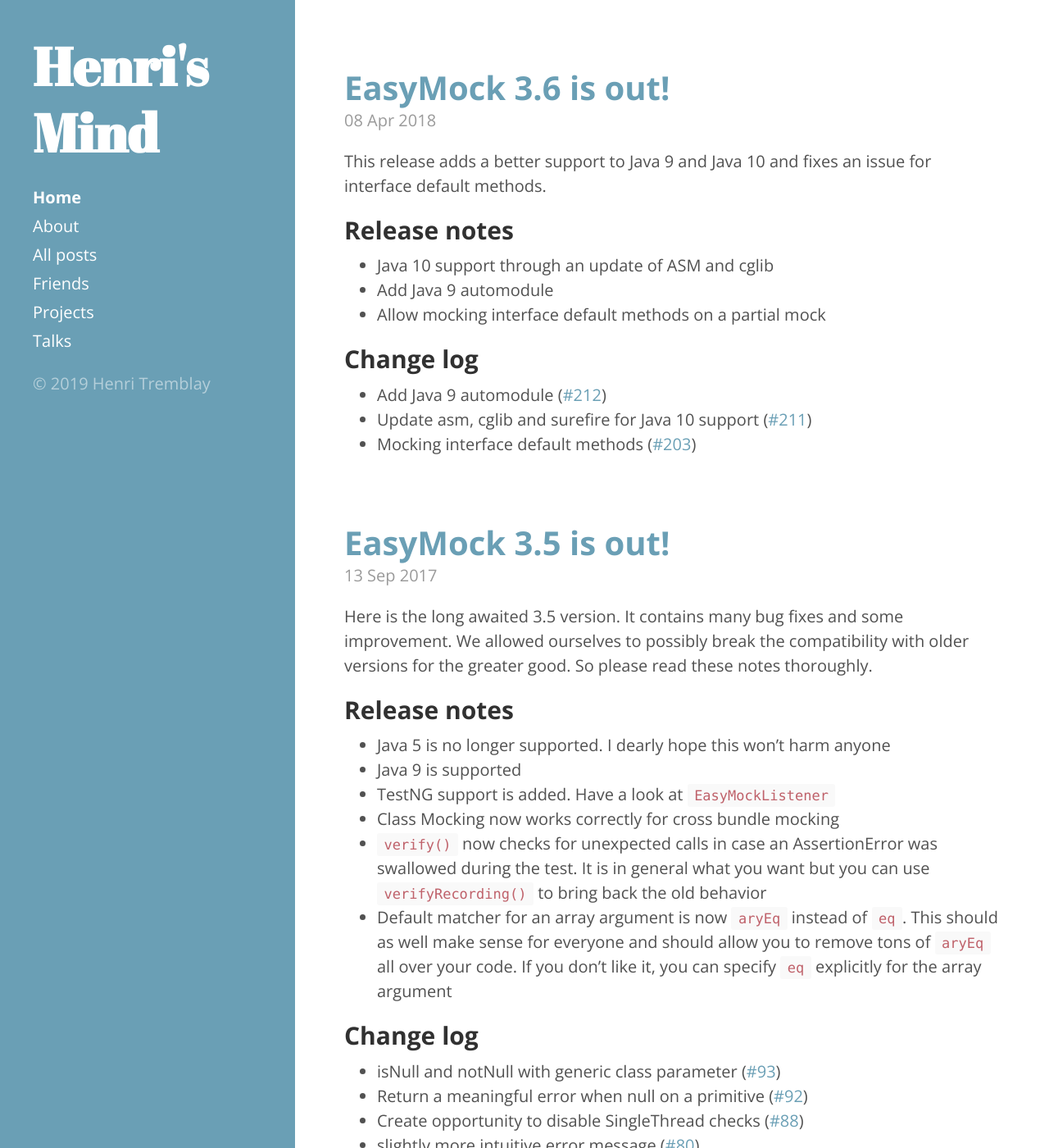
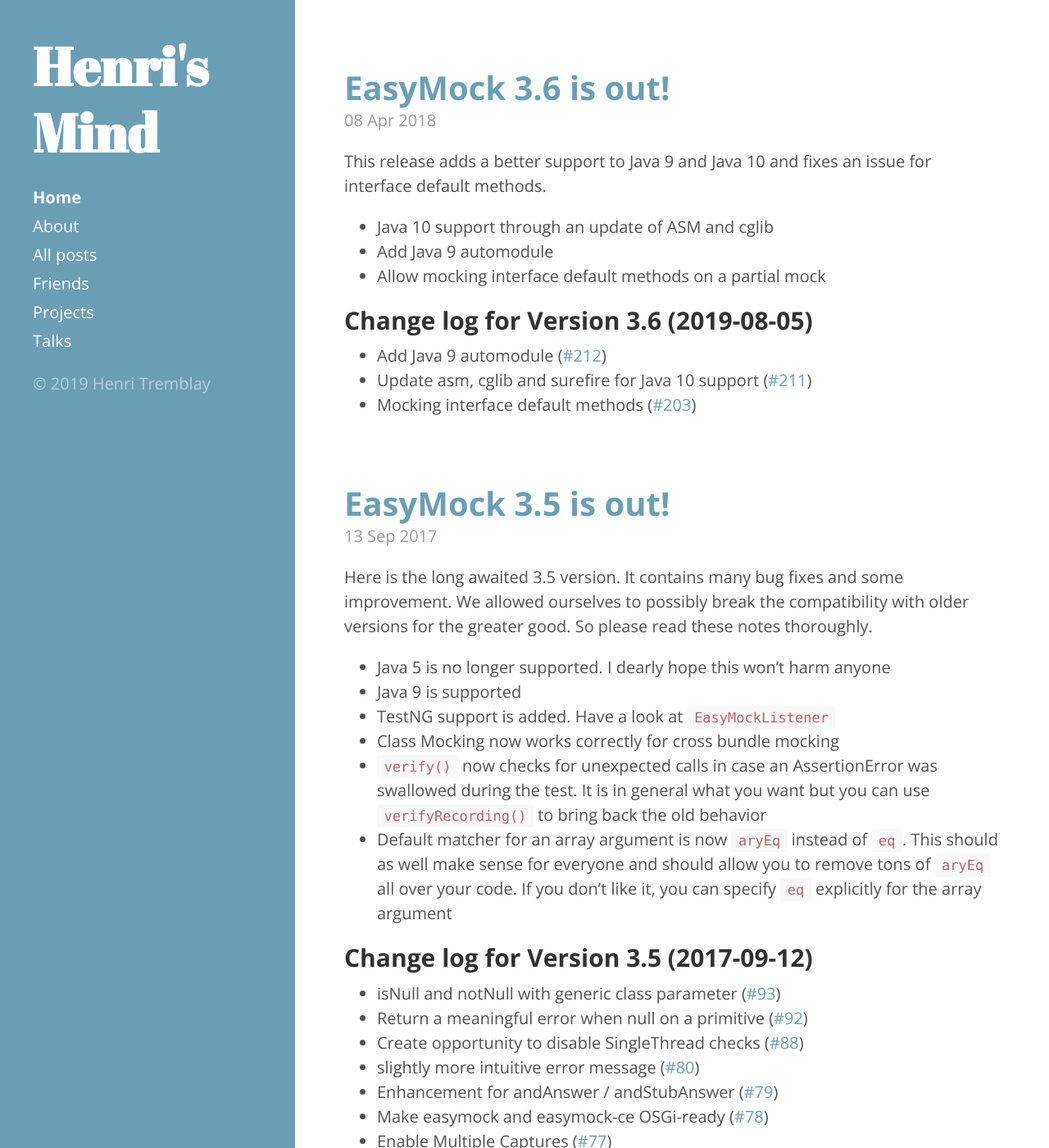
Before and after one commit to henri-tremblay/henri.github.io, a Jekyll site: the page built from index.html, in a window 1280 px wide and 1400 px high, scrolled down 11705 px. Shown: the whole window at 82% size. Built offline with Jekyll 4.4.1, drawn with Linux system fonts in a browser that asks for light colours; the list of posts is cut into pages by our own code.

Commit message:
Change anchor names

```diff
--- a/_posts/2017-09-12-easymock-35-is-out.md
+++ b/_posts/2017-09-12-easymock-35-is-out.md
@@ -10,8 +10,6 @@ tags:
 Here is the long awaited 3.5 version. It contains many bug fixes and some improvement. We allowed ourselves to possibly break
 the compatibility with older versions for the greater good. So please read these notes thoroughly.
 
-Release notes
--------------
 * Java 5 is no longer supported. I dearly hope this won't harm anyone
 * Java 9 is supported
 * TestNG support is added. Have a look at `EasyMockListener`
@@ -22,7 +20,7 @@ what you want but you can use `verifyRecording()` to bring back the old behavior
 allow you to remove tons of `aryEq` all over your code. If you don't like it, you can specify `eq` explicitly for the array
 argument
 
-Change log
+Change log for Version 3.5 (2017-09-12)
 ----------
 * isNull and notNull with generic class parameter ([#93](https://github.com/easymock/easymock/issues/93))
 * Return a meaningful error when null on a primitive ([#92](https://github.com/easymock/easymock/issues/92))
--- a/_posts/2018-04-08-easymock-36-is-out.md
+++ b/_posts/2018-04-08-easymock-36-is-out.md
@@ -9,13 +9,11 @@ tags:
 
 This release adds a better support to Java 9 and Java 10 and fixes an issue for interface default methods.
 
-Release notes
--------------
 * Java 10 support through an update of ASM and cglib
 * Add Java 9 automodule
 * Allow mocking interface default methods on a partial mock
 
-Change log
+Change log for Version 3.6 (2019-08-05)
 ----------
 * Add Java 9 automodule ([#212](https://github.com/easymock/easymock/issues/212))
 * Update asm, cglib and surefire for Java 10 support ([#211](https://github.com/easymock/easymock/pull/211))
```
